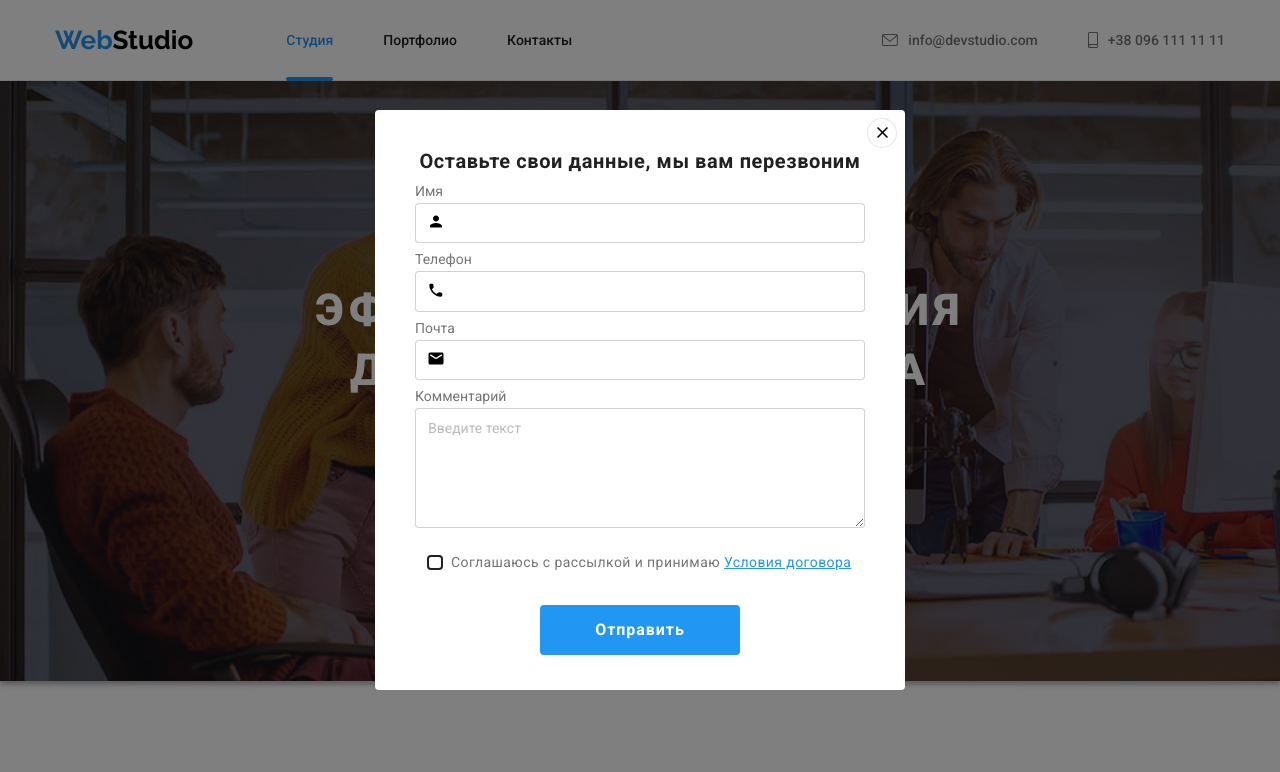
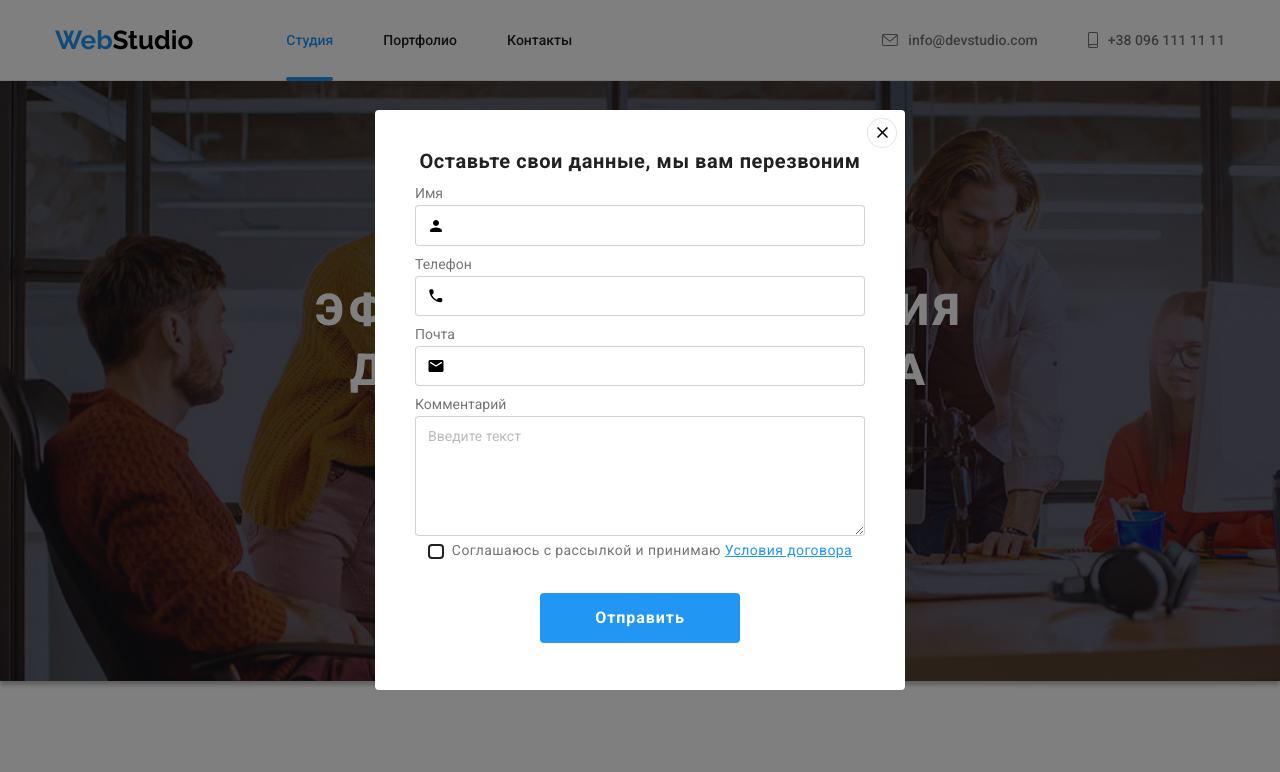
Before and after one commit to Roman-Solovei/goit-markup-hw-06, a plain HTML site: page index.html in a window 1280 px wide. Both pictures are taken after a click on the button "Заказать услугу". Shown: the top 772 px of the page. Drawn offline with Linux system fonts and the light colour scheme.

Commit message:
hw 06 v4

```diff
--- a/css/styles.css
+++ b/css/styles.css
@@ -511,7 +511,7 @@ img {
   align-items: center;
   color: var(--primary-color);
   font-family: Roboto, sans-serif;
-  background: rgba(255, 255, 255, 0.1);
+  background-color: var(--accent-color);
   font-weight: 700;
   font-size: 16px;
   line-height: 1.9;
@@ -524,11 +524,11 @@ img {
   margin-left: 12px;
 }
 
-.footer-btn:hover,
+/* .footer-btn:hover,
 .footer-btn:focus {
   background-color: var(--accent-color);
   transition: background-color 250ms cubic-bezier(0.4, 0, 0.2, 1);
-}
+} */
 
 .email {
   font-family: Roboto, sans-serif;
@@ -707,6 +707,7 @@ img {
   height: 580px;
   background-color: var(--primary-color);
   border-radius: 4px;
+  padding: 40px;
 
   position: absolute;
   top: 50%;
@@ -748,25 +749,23 @@ img {
   letter-spacing: 0.03em;
   text-align: center;
   color: var(--title-text-color);
-  margin: 40px 40px 30px 40px;
+  margin-bottom: 12px;
 }
 
-.form {
-  margin: 0 40px 20px 40px;
-}
+/* .form {
+
+} */
 
 .form-field {
   position: relative;
   display: block;
   border-radius: 4px;
   border: none;
+  color: var(--primary-text-color);
+  text-align: left;
 }
 
-.form-field:not(:last-child) {
-  margin-bottom: 28px;
-}
-
-.form-field:focus-within > .field-icon {
+.input-icon:focus-within > .modal-icon {
   fill: var(--accent-color);
   transition: fill 250ms cubic-bezier(0.4, 0, 0.2, 1);
 }
@@ -775,13 +774,17 @@ img {
   transition: border-color 250ms cubic-bezier(0.4, 0, 0.2, 1);
 }
 
-.form-label {
+.input-icon {
+  display: block;
+  position: relative;
+  margin: 4px 0 10px 0;
+}
+
+.modal-icon {
   position: absolute;
-  top: 0;
-  left: 0;
-  padding-bottom: 4px;
-  color: var(--primary-text-color);
-  transform: translateY(-100%);
+  top: 50%;
+  left: 12px;
+  transform: translateY(-50%);
 }
 
 .form-input {
@@ -807,6 +810,7 @@ img {
 
 .textarea {
   height: 120px;
+  margin-top: 4px;
 }
 
 .textarea::placeholder {
@@ -821,7 +825,7 @@ img {
 .contract-check {
   display: flex;
   align-items: center;
-  margin-left: 52px;
+  justify-content: center;
 }
 
 .check-text {
@@ -851,15 +855,18 @@ img {
   height: 15px;
   border: 2px solid var(--title-text-color);
   border-radius: 4px;
-  transition: background-color 250ms cubic-bezier(0.4, 0, 0.2, 1),
-    background-image 250ms cubic-bezier(0.4, 0, 0.2, 1);
+  background-image: url("../images/check.svg");
+  background-position: 50% 50%;
+  transition: background-color 250ms cubic-bezier(0.4, 0, 0.2, 1);
 }
 
 .checkbox:checked + .check-icon {
   border-color: transparent;
   background-color: var(--accent-color);
-  background-image: url("../images/check.svg");
-  background-position: 50% 50%;
+  /* background-image: url("../images/check.svg");
+  background-repeat: no-repeat;
+  background-position: 50% 50%; */
+
   background-origin: border-box;
 }
 
--- a/index.html
+++ b/index.html
@@ -65,41 +65,41 @@
 
                     <form class="form">
                         <label class="form-field">
+                            Имя
+                            <span class="input-icon">
                                 <input type="text" class="form-input" name="name" placeholder=" " />
-                            <span class="form-label">Имя</span>
-                            <span class="field-icon">
-                                <svg width="18" height="18">
+                                    <svg width="18" height="18" class="modal-icon">
                                         <use href="./images/icons.svg#icon-person"></use>
                                     </svg>
                             </span>
                         </label>
 
                         <label class="form-field">
+                            Телефон
+                            <span class="input-icon">
                                 <input type="tel" class="form-input" name="phone" placeholder=" " />
-                            <span class="form-label">Телефон</span>
-                            <span class="field-icon">
-                                <svg width="18" height="18">
+                                <svg width="18" height="18" class="modal-icon">
                                     <use href="./images/icons.svg#icon-phone"></use>
                                 </svg>
                             </span>
                         </label>
 
+
                         <label class="form-field">
+                            Почта
+                            <span class="input-icon">
                                 <input type="email" class="form-input" name="mail" placeholder=" " />
-                            <span class="form-label">Почта</span>
-                            <span class="field-icon">
-                                <svg width="18" height="18">
+                                <svg width="18" height="18" class="modal-icon">
                                     <use href="./images/icons.svg#icon-email"></use>
                                 </svg>
                             </span>
                         </label>
 
+
                         <label class="form-field">
-                            <span class="form-label">Комментарий</span>
+                            Комментарий
                             <textarea name="feedback" class="form-input textarea"  placeholder="Введите текст"></textarea>
                         </label>
-
-                    </form>
 
                          <label class="contract-check">
                             <input class="checkbox" type="checkbox" name="checkbox" value="contract check" />
@@ -111,6 +111,11 @@
                         </label>
 
                         <button type="submit" class="modal-btn">Отправить</button>
+                    </form>
+
+
+
+
                 </div>
 
             </div>
```
Lines whose indentation alone changed are shown as unchanged.
